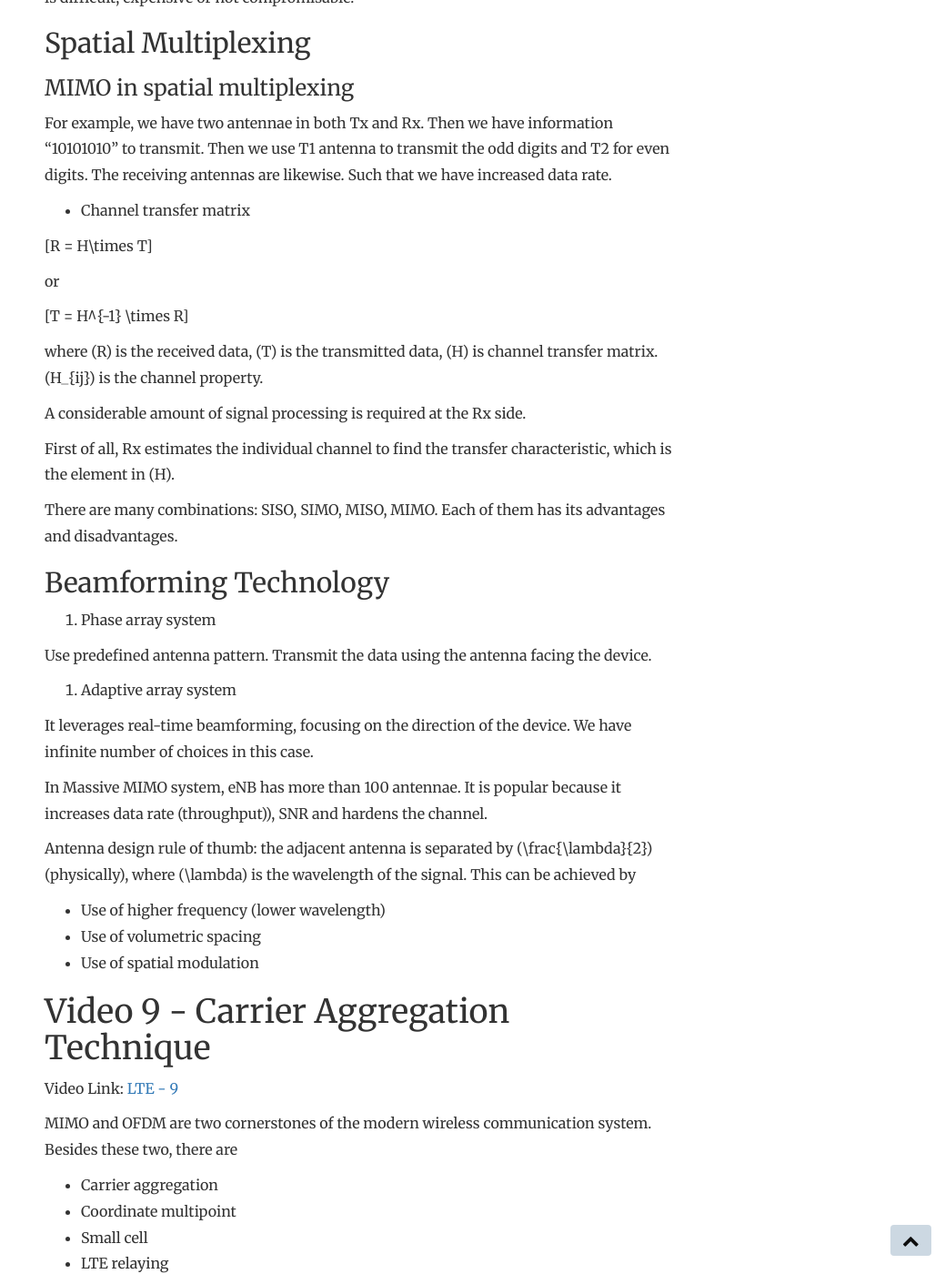
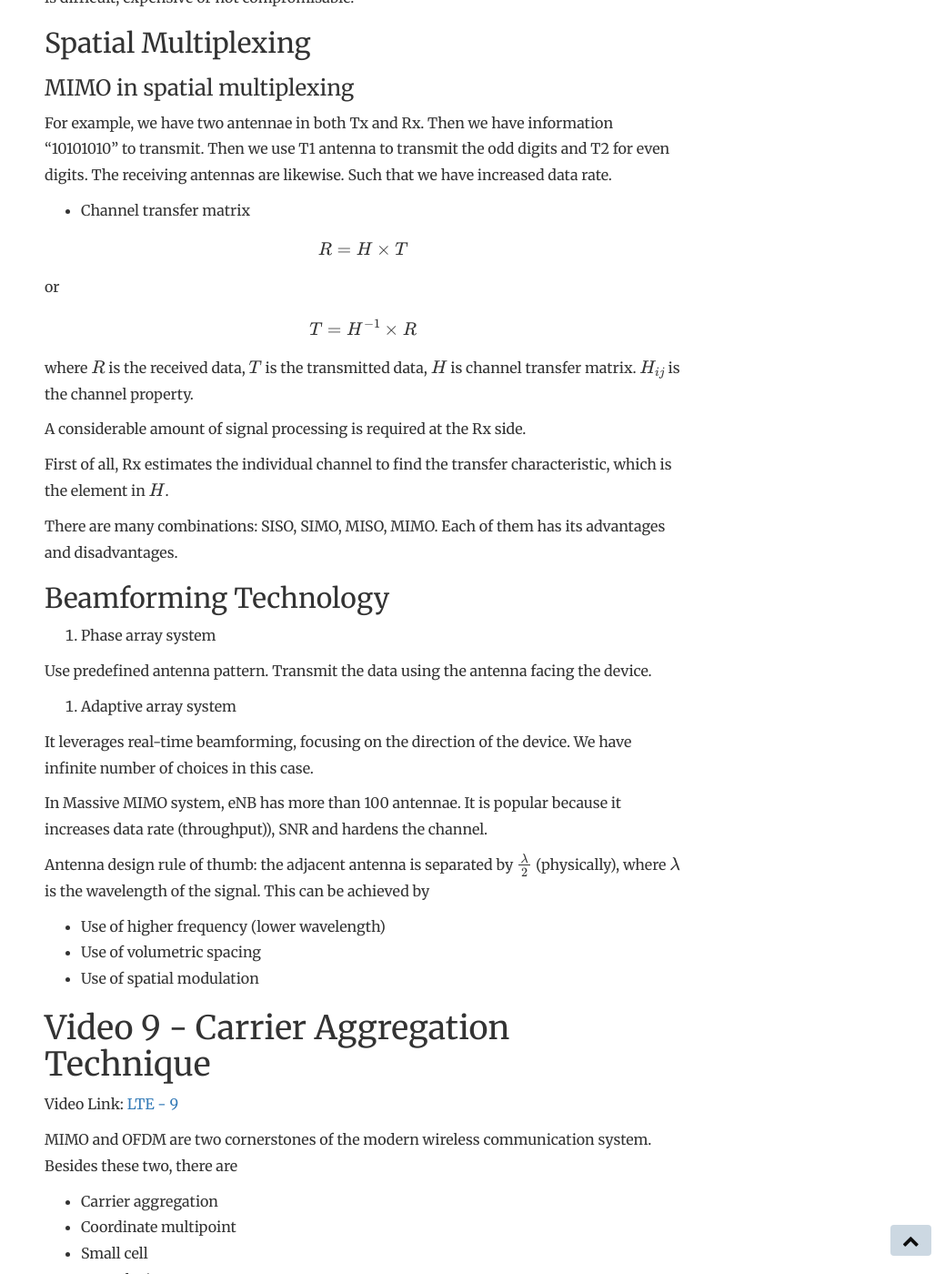
Before and after one commit to LanternD/en.dlyang.me, a Jekyll site: the page built from _posts/2017-11-09-lte-primer-2.md, in a window 1280 px wide and 1400 px high, scrolled down 1498 px. Shown: the whole window at 91% size, without its empty margins (241-1280 px from the left). Built offline with Jekyll 4.4.1, drawn with Linux system fonts in a browser that asks for light colours; formulas are drawn with MathJax 3; comment, search, counter and statistics services are not loaded; some of the changed text lies outside the part shown.

Commit message:
Fixed org export to markdown issues, fixed link issues.

```diff
--- a/_layouts/post.html
+++ b/_layouts/post.html
@@ -6,7 +6,9 @@
     {% include googleanalytics.html %}
     <script type="text/x-mathjax-config">
         MathJax.Hub.Config({
-          tex2jax: {inlineMath: [['$','$'], ['\\(','\\)']]}
+          tex2jax: {
+          	inlineMath: [['$','$'], ['\\(','\\)']],
+  			displayMath: [ ['$$','$$'], ['\\[','\\]'] ]}
         });
         </script>
     <script type="text/javascript" async
--- a/_posts/2017-11-09-lte-primer-2.md
+++ b/_posts/2017-11-09-lte-primer-2.md
@@ -68,17 +68,17 @@ For example, we have two antennae in both Tx and Rx. Then we have information "1
 
 -   Channel transfer matrix
 
-\[R = H\times T\]
+\\\[ R = H\times T \\]
 
 or
 
-\[T = H^{-1} \times R\]
+\\\[ T = H^{-1} \times R \\]
 
-where \(R\) is the received data, \(T\) is the transmitted data, \(H\) is channel transfer matrix. \(H_{ij}\) is the channel property.
+where \\\(R\\) is the received data, \\\(T\\) is the transmitted data, \\\(H\\) is channel transfer matrix. \\\(H_{ij}\\) is the channel property.
 
 A considerable amount of signal processing is required at the Rx side.
 
-First of all, Rx estimates the individual channel to find the transfer characteristic, which is the element in \(H\).
+First of all, Rx estimates the individual channel to find the transfer characteristic, which is the element in \\\(H\\).
 
 There are many combinations: SISO, SIMO, MISO, MIMO. Each of them has its advantages and disadvantages.
 
@@ -95,7 +95,7 @@ It leverages real-time beamforming, focusing on the direction of the device. We
 
 In Massive MIMO system, eNB has more than 100 antennae. It is popular because it increases data rate (throughput)), SNR and hardens the channel.
 
-Antenna design rule of thumb: the adjacent antenna is separated by \(\frac{\lambda}{2}\) (physically), where \(\lambda\) is the wavelength of the signal. This can be achieved by
+Antenna design rule of thumb: the adjacent antenna is separated by \\\(\frac{\lambda}{2}\\) (physically), where \\\(\lambda\\) is the wavelength of the signal. This can be achieved by
 
 -   Use of higher frequency (lower wavelength)
 -   Use of volumetric spacing
```
Also changed, not shown: other parts of _posts/2017-11-09-lte-primer-2.md (+4 -4 lines).
